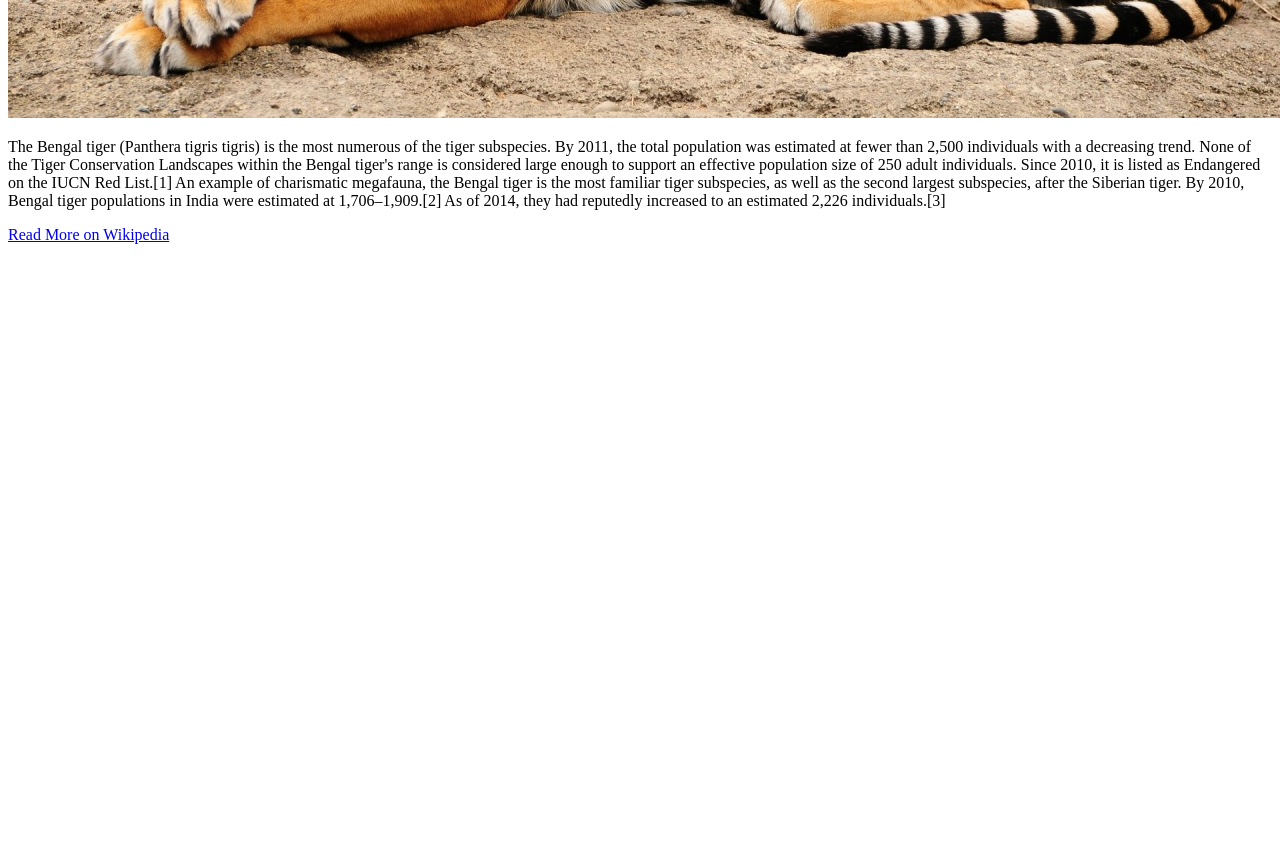
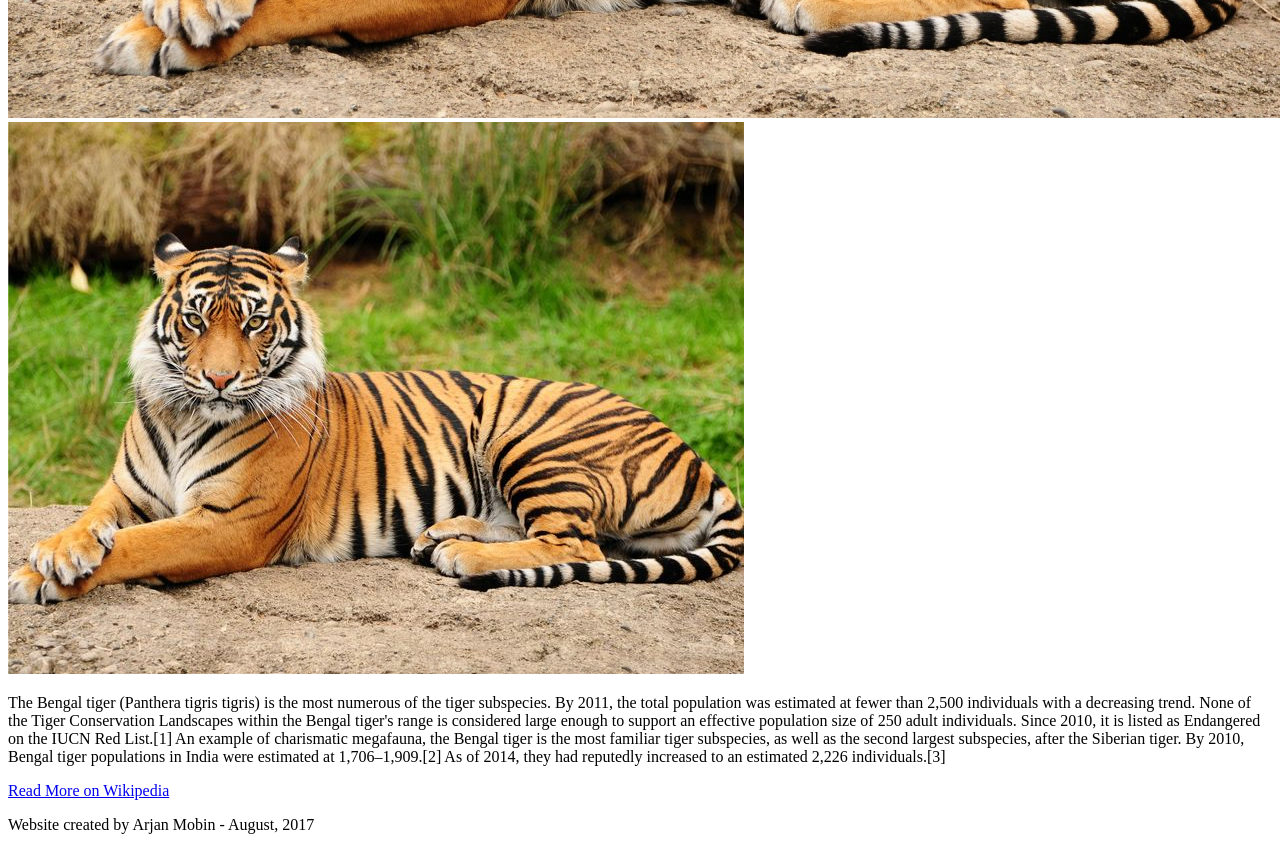
Before and after one commit to arjanmobin/Animal-Website, a plain HTML site: page index.html in a window 1280 px wide. Shown: the part 700-1542 px from the top of the page. Before the commit the page ends 960 px from the top, so only its background shows below. Drawn offline with Linux system fonts and the light colour scheme.

Commit message:
add footer to other files. Add new tiger pic. Format code in html pages

```diff
--- a/index.html
+++ b/index.html
@@ -17,7 +17,10 @@
     </nav>
 
     <section>
-      <img src="tiger.jpg">
+      <article class="">
+        <img src="tiger.jpg">
+        <img src="tiger2.jpg">
+      </article>
     </section>
 
     <section>
@@ -35,6 +38,10 @@
 
     </section>
 
+    <footer>
+      Website created by Arjan Mobin - August, 2017
+    </footer>
+
   </body>
 
 </html>
```
Also changed, not shown: characteristics.html (+3 -2 lines), habitat.html (+14 -0 lines), tiger2.jpg (added), 1 other file.
